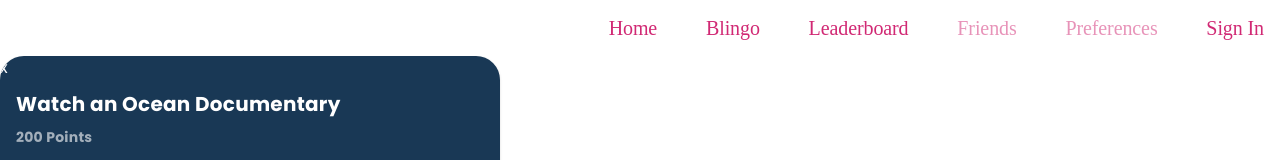
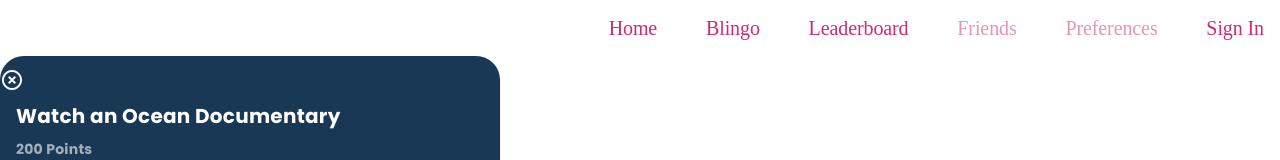
Before and after one commit to codersforcauses/bluecrew, a Vue app in the folder client/: page /blingo in a window 1280 px wide. Shown: the top 160 px of the page. Built offline with nearby package versions, Linux system fonts and the light colour scheme; the HTML template or start-up script is replaced by a standard one; a web font is replaced by a local one.

Commit message:
change close icon

```diff
--- a/client/src/components/ChallengeCard.vue
+++ b/client/src/components/ChallengeCard.vue
@@ -53,7 +53,7 @@ const finish = () => {
   width="500px"
   >
     <div class="header">
-      <button class="close-button">x</button>
+      <v-icon icon="mdi-close-circle-outline" class="mr-3 mt-3"></v-icon>
       <v-card-title style="font-weight: bold;">Watch an Ocean Documentary</v-card-title>
     </div>
     <v-card-subtitle class="points" style="font-weight: bold;"> 200 Points</v-card-subtitle>
```
